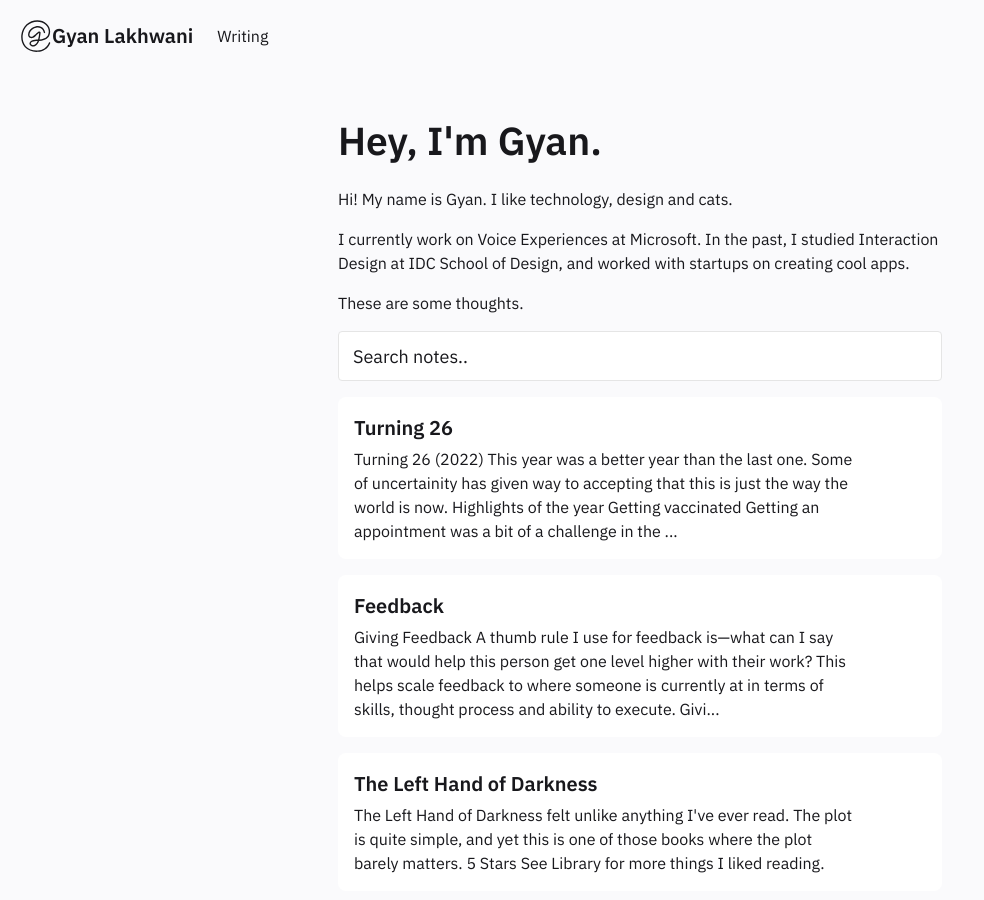
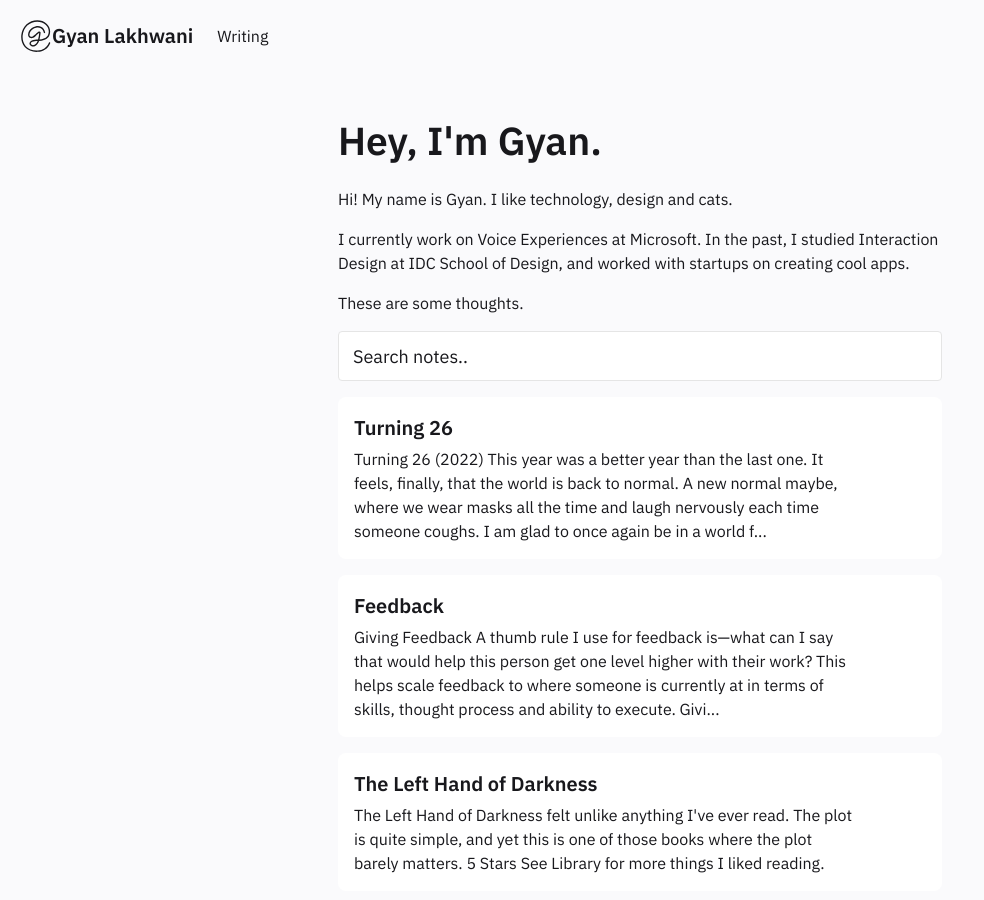
Before and after one commit to gyanl/garden, a Jekyll site: the page built from pages/index.md, in a window 1280 px wide and 900 px high. Shown: the whole window, without its empty margins (0-984 px from the left). Built offline with Jekyll 4.4.1, drawn with Linux system fonts in a browser that asks for light colours; some of the changed text lies outside the part shown.

Commit message:
some updates

```diff
--- a/_notes/Public/2019-11-19-drm-cheatsheet.md
+++ b/_notes/Public/2019-11-19-drm-cheatsheet.md
@@ -8,7 +8,7 @@ thumbnail: https://gyanl.com/assets/thumbs/drm.png
 ---
 
 ### [Link to PDF slides](https://www.dropbox.com/s/05228sulizdxwqw/Stats%20for%20DRM%20v2.pdf?dl=0)
-Fair warning: These might not make sense outside of the context of the course since some of these slides refer to material distributed during the course.
+Fair warning:  Some of these slides refer to material distributed during the course, and may not make sense without them.
 
 ![Class photo](https://gyanl.com/assets/talk-curves.jpeg)
 
--- a/_notes/Public/2022-03-17-turning-26.md
+++ b/_notes/Public/2022-03-17-turning-26.md
@@ -8,7 +8,7 @@ tags: birthdays
 
 ## Turning 26 (2022)
 
-This year was a better year than the last one. Some of uncertainity has given way to accepting that this is just the way the world is now.
+This year was a better year than the last one. It feels, finally, that the world is back to normal. A new normal maybe, where we wear masks all the time and laugh nervously each time someone coughs. I am glad to once again be in a world filled with people, with friends you can hug, and aquaintances you can smile at in the hallways.
 
 ### Highlights of the year
 
@@ -90,6 +90,9 @@ I've travelled with friends before or to visit friends before, but that has alwa
 ![A man at the beach leaning against a boat](https://gyanl.com/assets/goa-boat.jpg)
 ###### Another beach stock photo, but this time it's me with a shirt I bought at a beach shack
 
+#### Audiobooks
+I keep buying paper books and not reading them, but something that works well for me is listening to audiobooks. I am able to finish chores or travel while listening to a book, and I am able to absorb the content almost as well as reading. I was never one to underline passages or scribble in margins, so there is very little I miss about paper books other than the romanticised idea of *reading a book*.
+
 #### Journalling
 I bought a Muji notebook on a whim and decided I needed to do *something* with it, and started journalling. I make it a point to write down what feel like the major things happening in my life. I enjoy the act of putting ink on paper, and if nothing else this becomes an excuse to use my fountain pen now and then.
 
@@ -98,4 +101,6 @@ I bought a Muji notebook on a whim and decided I needed to do *something* with i
 - Learn to play the keyboard
 - Take pottery or sculpture classes
 - Find more time to do things I enjoy
+- Read 6 paper books
+- Get off all social media for some time, see if it helps with focus
 - Be stricter about not letting work bleed into personal time
```
Also changed, not shown: _notes/Public/Financial Planning.md (renamed from _notes/Public/2020-12-11-financial-planning.md, +1 -0 lines), _notes/Public/Ginger Beer Recipe.md (renamed from _notes/Public/2020-04-17-ginger-beer.md, +1 -0 lines), 1 other file.
